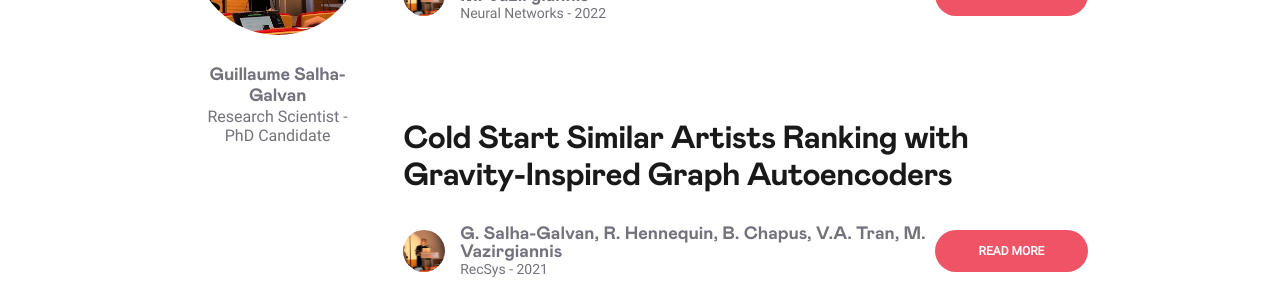
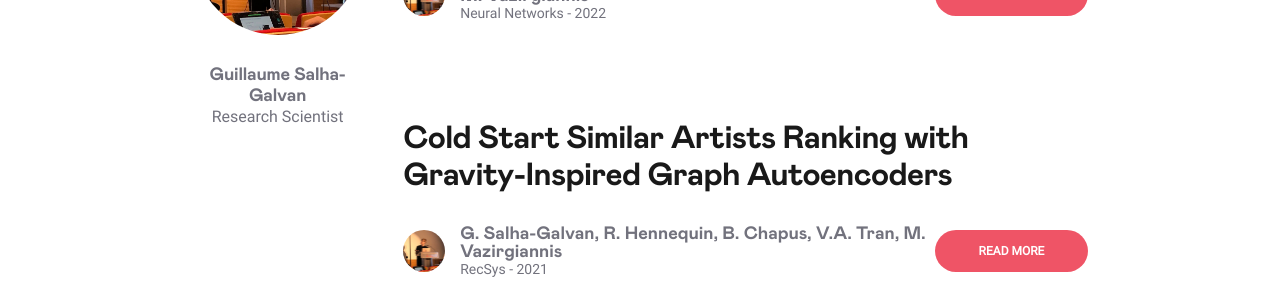
Before and after one commit to deezer/deezer.github.io, a Jekyll site: the page built from _members/gsalhagalvan.md, in a window 1280 px wide and 900 px high. Shown: the part 307-607 px from the top of the window. Built offline with Jekyll 4.4.1, drawn with Linux system fonts in a browser that asks for light colours; some of the changed lines change nothing that is shown.

Commit message:
Update gsalhagalvan.md (remove "PhD candidate")

```diff
--- a/_members/gsalhagalvan.md
+++ b/_members/gsalhagalvan.md
@@ -3,8 +3,7 @@ nickname: gsalhagalvan
 firtname: Guillaume
 lastname: Salha-Galvan
 fullname: Guillaume Salha-Galvan
-position: Research Scientist - PhD Candidate
+position: Research Scientist
 picture: guillaume.jpg
 active: true
 ---
-Guillaume started his PhD at Deezer in October 2018
```
